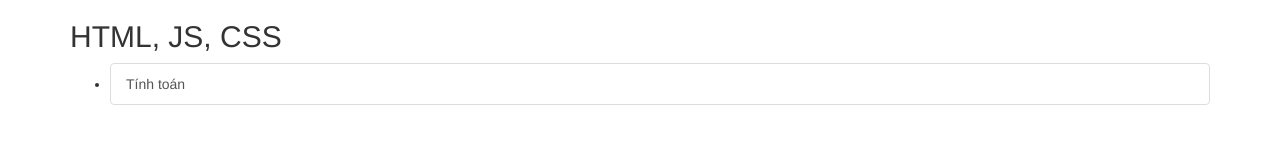
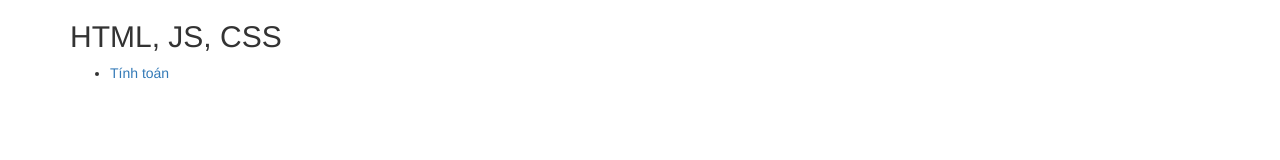
Before and after one commit to minhhathanhsang/minhhathanhsang.github.io, a plain HTML site: page index.html in a window 1280 px wide. Drawn offline with Linux system fonts and the light colour scheme.

Commit message:
Update index.html

```diff
--- a/index.html
+++ b/index.html
@@ -12,7 +12,7 @@
 
      <ul>
        <li>
-           <a href="#" class="list-group-item">Tính toán</a>
+           <a href="#" >Tính toán</a>
        </li>
      </ul>
 
```
